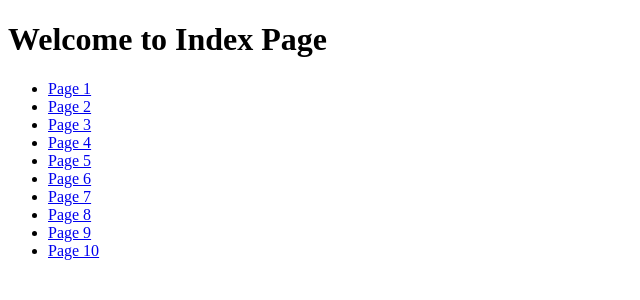
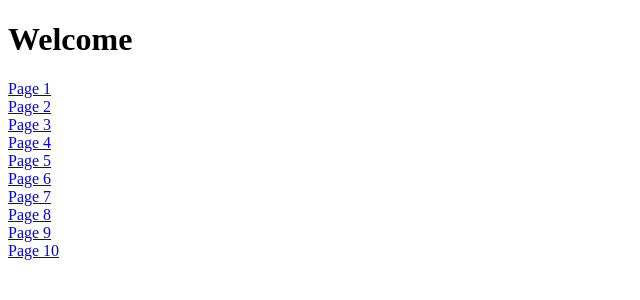
Before and after one commit to Rjhubri/ota, a Flask app: page / in a window 1280 px wide. Shown: the top 300 px of the page, without its empty margins (0-640 px from the left). Run offline with Flask 3, Linux system fonts and the light colour scheme.

Commit message:
Update index.html

```diff
--- a/templates/index.html
+++ b/templates/index.html
@@ -1,25 +1,23 @@
-
 <!DOCTYPE html>
 <html>
 <head>
-    <title>Index Page</title>
+<title>Home</title>
 </head>
+
 <body>
 
-    <h1>Welcome to Index Page</h1>
+<h1>Welcome</h1>
 
-    <ul>
-        <li><a href="page1.html">Page 1</a></li>
-        <li><a href="page2.html">Page 2</a></li>
-        <li><a href="page3.html">Page 3</a></li>
-        <li><a href="page4.html">Page 4</a></li>
-        <li><a href="page5.html">Page 5</a></li>
-        <li><a href="page6.html">Page 6</a></li>
-        <li><a href="page7.html">Page 7</a></li>
-        <li><a href="page8.html">Page 8</a></li>
-        <li><a href="page9.html">Page 9</a></li>
-        <li><a href="page10.html">Page 10</a></li>
-    </ul>
+<a href="/page1">Page 1</a><br>
+<a href="/page2">Page 2</a><br>
+<a href="/page3">Page 3</a><br>
+<a href="/page4">Page 4</a><br>
+<a href="/page5">Page 5</a><br>
+<a href="/page6">Page 6</a><br>
+<a href="/page7">Page 7</a><br>
+<a href="/page8">Page 8</a><br>
+<a href="/page9">Page 9</a><br>
+<a href="/page10">Page 10</a><br>
 
 </body>
 </html>
```
